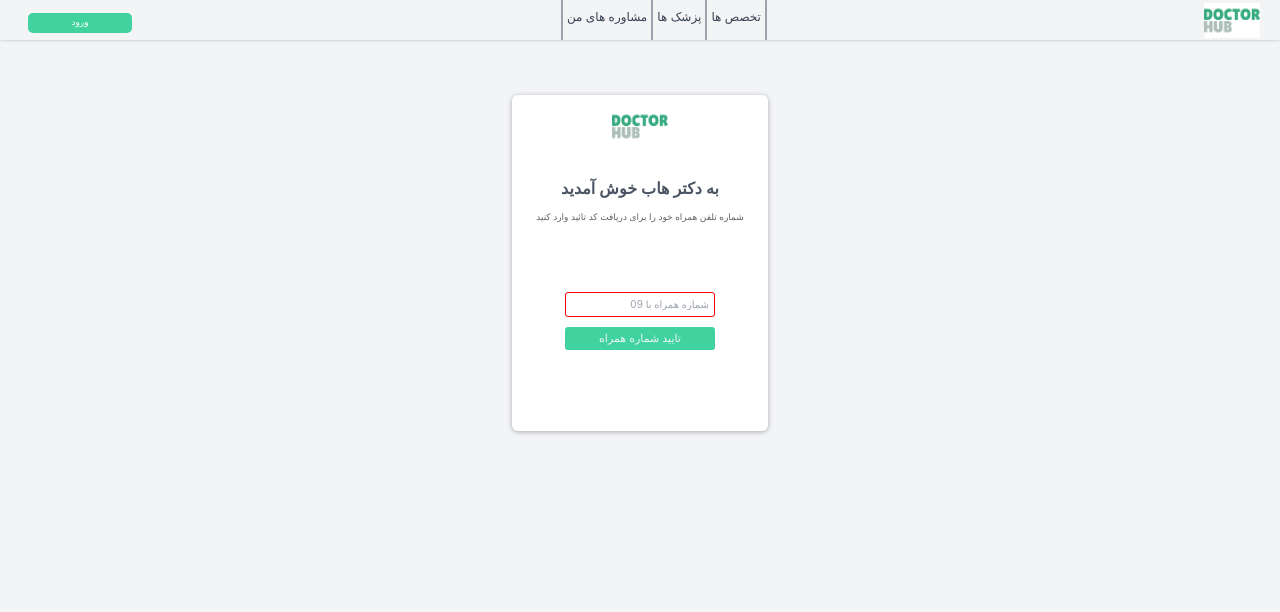
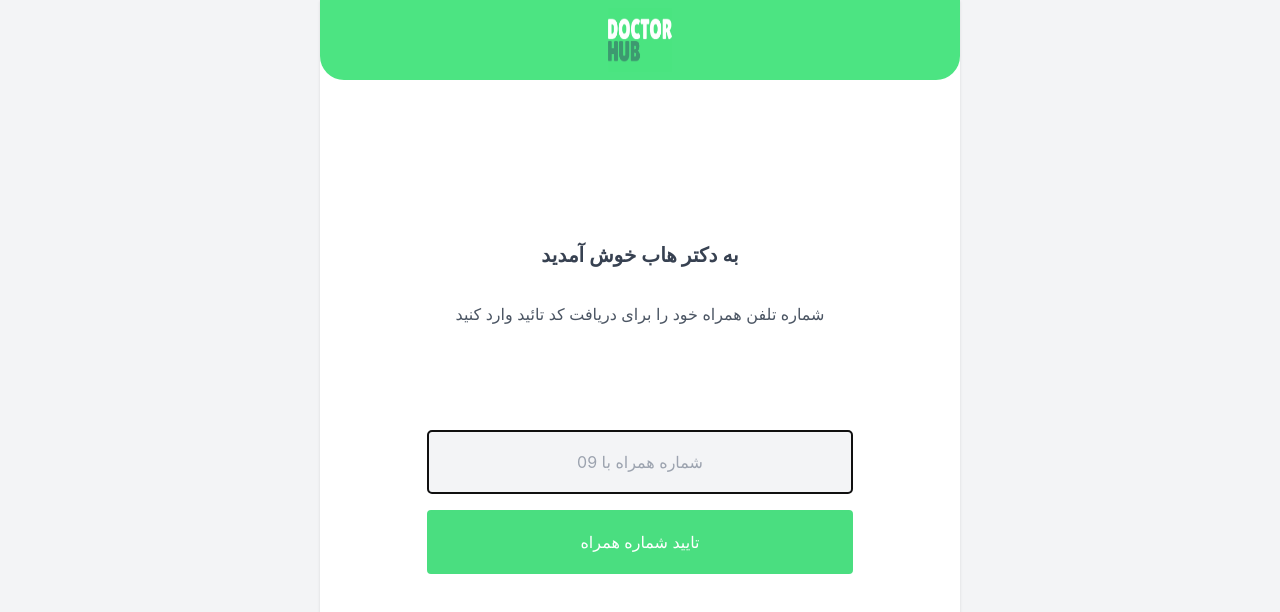
Before and after one commit to AfshinPardeyaghoot/doctor-hub-client, a React (Create React App) app: page /login in a window 1280 px wide. Shown: the top 612 px of the page. Built offline with nearby package versions, Linux system fonts and the light colour scheme; no server answers.

Commit message:
fix issues

```diff
--- a/src/page/authentication/login/Login.css
+++ b/src/page/authentication/login/Login.css
@@ -67,6 +67,5 @@
 }
 
 .phoneError{
-  font-size: 8px;
   direction: rtl;
 }
--- a/src/page/authentication/login/Login.js
+++ b/src/page/authentication/login/Login.js
@@ -1,6 +1,6 @@
 import React, {useState} from "react";
 import "react-phone-number-input/style.css";
-import logo from "../../../static/logo/doctor_hub.png";
+import logo from "../../../static/logo/doctor-hub-green.png";
 import "./Login.css";
 import {useNavigate} from "react-router-dom";
 import useRequest from "../../../hook/useRequest";
@@ -69,16 +69,28 @@ function LoginPage() {
     }
 
     return (
-        <div>
-            <Navbar></Navbar>
-            <div className="loginPage text-red-900">
-                <div className="loginForm">
-                    <img className="loginFormLogo" src={logo} alt="DOCTOR HUB"></img>
-                    <label className="text-gray-600 font-semibold text-sm font-cambria">به دکتر هاب خوش آمدید</label>
-                    <label className="phoneLabel font-light pb-8">شماره تلفن همراه خود را برای دریافت کد تائید وارد
+        <div className="relative bg-white h-full items-center flex flex-col md:bg-gray-100">
+            <div
+                className="flex justify-center bg-white max-w-screen-sm md:shadow relative  w-screen flex-col text-red-900 items-center content-center">
+                <div className="relative bg-[rgb(76,228,130)] w-full h-20 flex justify-center rounded-b-3xl">
+                    <img className="relative h-16 w-16 top-2 flex items-center content-center" src={logo}
+                         alt="DOCTOR HUB"></img>
+                </div>
+                <div className="relative flex  h-[85vh] md:h-[91vh]  w-5/6 content-center items-center">
+                    <div className="relative w-screen h-full flex items-center flex-col">
+                        <label className="text-gray-700 relative top-14 md:top-40 font-semibold text-l font-cambria">به
+                            دکتر هاب
+                            خوش
+                            آمدید</label>
+                        <label
+                            className="text-gray-600 relative top-16 md:top-44 text-m font-light py-4 w-36 md:w-full">شماره
+                            تلفن همراه
+                            خود را برای دریافت کد
+                            تائید وارد
                             کنید</label>
 
-                    <div className="m-1.5 h-1 font-extralight text-xs text-red-400 phoneError">
+                        <div
+                            className="phoneError text-red-500 py-1 relative top-20 md:top-56 h-10 text-m font-light pb-8">
                             {hasError &&
                                 <span>شماره همراه وارد شده معتبر
                                 نمی باشد!</span>
@@ -86,16 +98,19 @@ function LoginPage() {
                         </div>
 
                         <input
-                        className="phoneInput text-slate-600"
+                            className="relative bg-gray-100 border-double border-gray-200 border-2 top-20 md:top-56 w-4/5 h-16 border-solid text-center rounded border-gray-400 text-slate-600"
                             placeholder="شماره همراه با 09"
                             type="text"
                             onChange={(e) => handlePhoneChange(e.target.value)}
                             autoFocus={true}
                         ></input>
-                    <button className="submitButton" onClick={() => handleSubmit()}>
+                        <button
+                            className="relative mb-10 bg-green-400 text-white m-4 top-20 md:top-56 w-4/5 h-16 border-double border-green-400 border-2  hover:border-2  hover:border-double hover:border-white text-center rounded text-slate-600"
+                            onClick={() => handleSubmit()}>
                             تایید شماره همراه
                         </button>
-                    <ToastContainer className="toast"/>
+                        <ToastContainer className="toast bg-white"/>
+                    </div>
                 </div>
             </div>
         </div>
--- a/tailwind.config.js
+++ b/tailwind.config.js
@@ -4,10 +4,10 @@ module.exports = {
     ],
     theme: {
         fontSize: {
-            xs: '8px',
-            s:'10px',
-            m:'12px',
-            l:'14'
+            xs: '12px',
+            s:'14px',
+            m:'16px',
+            l:'20px'
         },
         extend: {},
     },
```
Also changed, not shown: src/static/logo/doctor-hub-green.png (added). Lines whose indentation alone changed are shown as unchanged.
